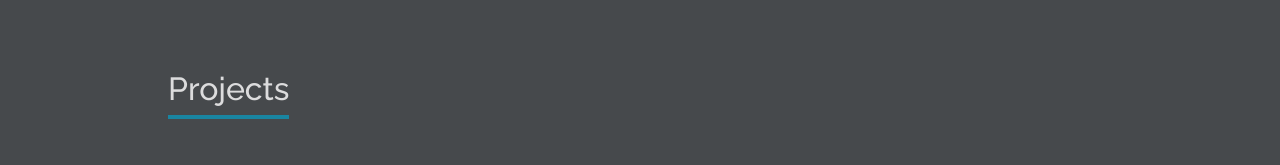
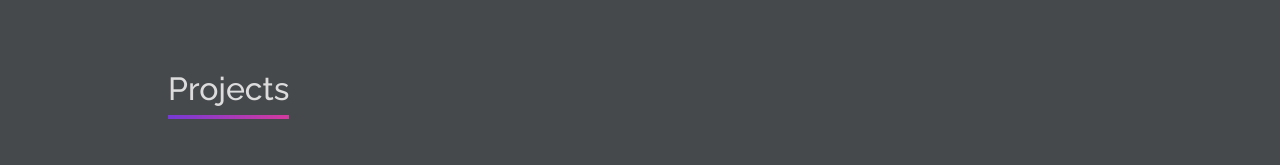
Before and after one commit to ScotDev/Personal-site, a React (Create React App) app: page / in a window 1280 px wide. Shown: the part 766-931 px from the top of the page. Built offline with nearby package versions, Linux system fonts and the light colour scheme.

Commit message:
Updated colour vars, added content to timeline and cards

```diff
--- a/public/scss/styles.scss
+++ b/public/scss/styles.scss
@@ -9,6 +9,7 @@
 $light-text: #dcdcdd;
 $primary-bg: #46494c;
 $primary-accent: #1985a1;
+$line-gradient: linear-gradient(to right, #743ad5 0%, #d53a9d 100%);
 
 $secondary-light-text: #e6e9f0;
 
@@ -42,7 +43,7 @@ body {
   align-items: center;
   width: 100%;
   height: 100%;
-  padding: 0 5.5rem;
+  padding: 0 5.5rem 7rem 5.5rem;
   background-color: $primary-bg;
 }
 
@@ -50,7 +51,10 @@ body {
   font-size: 2rem;
   font-weight: 500;
   color: $light-text;
-  border-bottom: 4px solid $primary-accent;
+  border-bottom: 4px solid;
+  border-image: $line-gradient;
+  border-image-slice: 1;
+  border-width: 4px;
   margin: 0 auto 3rem 5rem;
   padding: 0 0 0.5rem 0;
 }
@@ -111,5 +115,5 @@ body::-webkit-scrollbar-track {
   background: $light-text;
 }
 body::-webkit-scrollbar-thumb {
-  background: $primary-accent;
+  background: $primary-bg;
 }
```
Also changed, not shown: src/styles.min.css.
